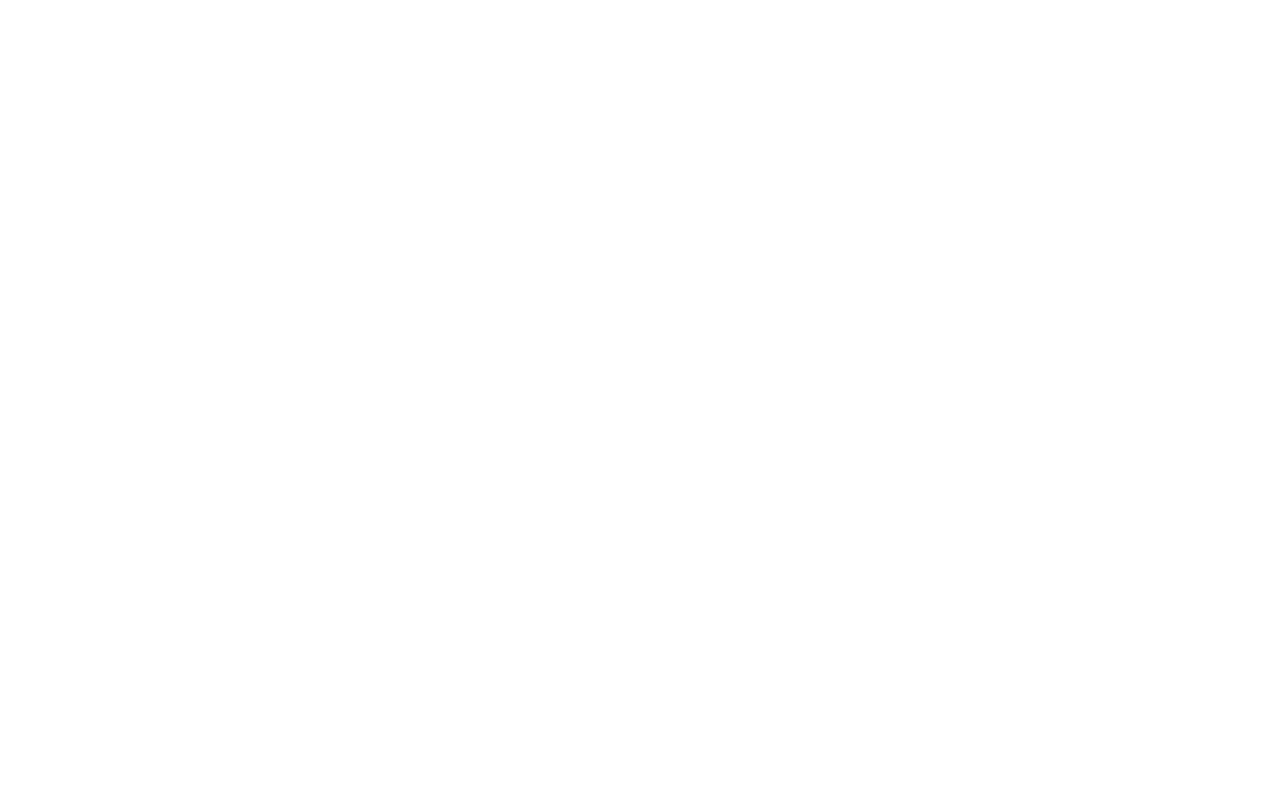
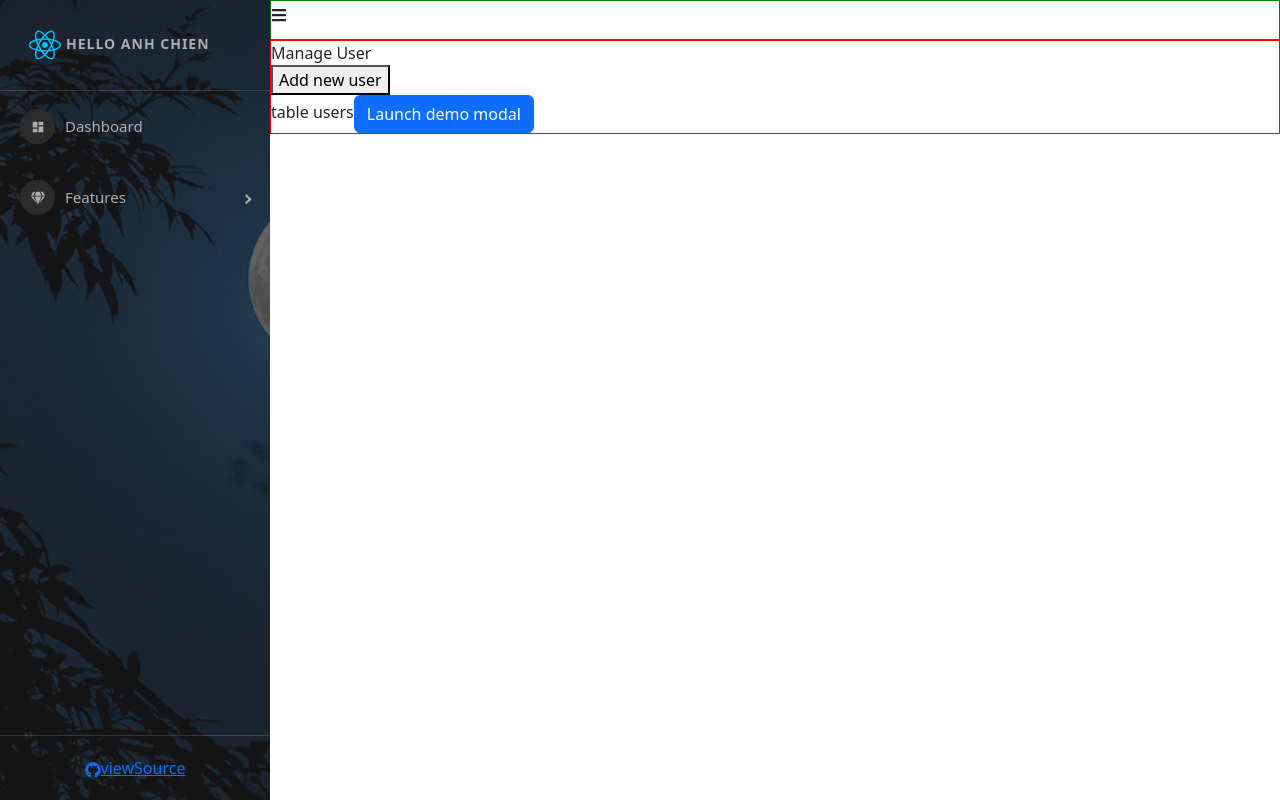
Before and after one commit to chien1605/react_project, a React (Create React App) app: page /admins/manage-users in a window 1280 px wide. Before the commit this address had no page. Built offline with nearby package versions, Linux system fonts and the light colour scheme.

Commit message:
olifr45y

```diff
--- a/src/App.scss
+++ b/src/App.scss
@@ -72,6 +72,7 @@
           background: #464545;
           color: white;
           height: 40px;
+          border: none;
           &:hover{
             color: black;
           }
--- a/src/components/Admin/Admin.js
+++ b/src/components/Admin/Admin.js
@@ -2,6 +2,7 @@
 import './Admin.scss';
 import { FaBars } from 'react-icons/fa';
 import { useState } from "react";
+import { Outlet} from "react-router-dom";
 
 const Admin = (props) => {
     const [collapsed, setCollapsed] = useState(false);
@@ -12,8 +13,12 @@
                 <SideBar collapsed={collapsed} />
             </div>
             <div className="admin-content">
-                <FaBars onClick={() => setCollapsed(!collapsed)} />
-                content goes here
+                <div className="admin-header">
+                    <FaBars onClick={() => setCollapsed(!collapsed)} />
+                </div>
+                <div className="admin-main">
+                    <Outlet/>
+                </div>
             </div>
         </div>
     )
--- a/src/components/Admin/Admin.scss
+++ b/src/components/Admin/Admin.scss
@@ -5,4 +5,14 @@
       height: 100vh !important;
     }
   }
+  .admin-content{
+    width: 100%;
+    .admin-header{
+      height: 40px;
+      border: 1px solid green;
+    }
+    .admin-main{
+      border: 1px solid red;
+    }
+  }
 }
--- /dev/null
+++ b/src/components/Admin/Content/DashBoard.js
@@ -0,0 +1,6 @@
+const Dashboard = (props) => {
+    return (
+        <div>Dash Board</div>
+    )
+};
+export default Dashboard;
--- /dev/null
+++ b/src/components/Admin/Content/ManageUser.js
@@ -0,0 +1,25 @@
+import ModalCreateUser from "./ModalCreateUser";
+
+
+const ManageUser = (props) => {
+    return (
+        <div className="manage-user-container">
+            <div className="title">
+                <div>
+                    Manage User
+                </div>
+            </div>
+            <div className="user-content">
+                <div>
+                    <button>Add new user</button>
+                </div>
+                <div>
+                    table users
+                    <ModalCreateUser/>
+                </div>
+            </div>
+
+        </div>
+    )
+};
+export default ManageUser;
--- /dev/null
+++ b/src/components/Admin/Content/ModalCreateUser.js
@@ -0,0 +1,67 @@
+import { useState } from 'react';
+import Button from 'react-bootstrap/Button';
+import Modal from 'react-bootstrap/Modal';
+
+const ModalCreateUser = () => {
+    const [show, setShow] = useState(false);
+
+    const handleClose = () => setShow(false);
+    const handleShow = () => setShow(true);
+
+    return (
+        <>
+            <Button variant="primary" onClick={handleShow}>
+                Launch demo modal
+            </Button>
+
+            <Modal
+                show={show}
+                onHide={handleClose}
+                size="xl"
+                backdrop="static">
+                <Modal.Header closeButton>
+                    <Modal.Title>Add new user</Modal.Title>
+                </Modal.Header>
+                <Modal.Body>
+                    <form className="row g-3">
+                        <div className="col-md-6">
+                            <label className="form-label">Email</label>
+                            <input type="email" className="form-control"/>
+                        </div>
+                        <div className="col-md-6">
+                            <label className="form-label">Password</label>
+                            <input type="password" className="form-control"/>
+                        </div>
+                        <div className="col-md-6">
+                            <label className="form-label">Username</label>
+                            <input type="text" className="form-control"/>
+                        </div>
+                        <div className="col-md-4">
+                            <label className="form-label">Role</label>
+                            <select className="form-select">
+                                <option selected value="USER">Users</option>
+                                <option value = "ADMIN">ADMIN</option>
+                            </select>
+                        </div>
+
+                        <div className="col-md-12">
+                            <label className="form-label">Image</label>
+                            <input type="file"/>
+                        </div>
+
+                    </form>
+                </Modal.Body>
+                <Modal.Footer>
+                    <Button variant="secondary" onClick={handleClose}>
+                        Close
+                    </Button>
+                    <Button variant="primary" onClick={handleClose}>
+                        Save
+                    </Button>
+                </Modal.Footer>
+            </Modal>
+        </>
+    );
+}
+
+export default ModalCreateUser;
--- a/src/components/Admin/SideBar.js
+++ b/src/components/Admin/SideBar.js
@@ -13,6 +13,7 @@
 import sidebarBg from '../../assets/trang.png';
 import {DiReact} from "react-icons/di";
 import {MdDashboard} from "react-icons/md";
+import {Link} from 'react-router-dom';
 
 
 const SideBar = (props) => {
@@ -51,6 +52,7 @@
                             // suffix={<span className="badge red">New</span>}
                         >
                             Dashboard
+                            <Link to="/admins"/>
                         </MenuItem>
                     </Menu>
                     <Menu iconShape="circle">
@@ -58,7 +60,10 @@
                             icon={<FaGem />}
                             title="Features"
                         >
-                            <MenuItem>Quản lý users</MenuItem>
+                            <MenuItem>
+                                Quản lý users
+                                <Link to="/admins/manage-users"/>
+                            </MenuItem>
                             <MenuItem>Quản Lý Bài Quiz</MenuItem>
                             <MenuItem>Quản Lý câu hỏi</MenuItem>
                         </SubMenu>
--- a/src/index.js
+++ b/src/index.js
@@ -9,6 +9,8 @@
 import User from "./components/User/User";
 import Admin from "./components/Admin/Admin";
 import HomePage from "./components/Home/HomePage";
+import ManageUser from "./components/Admin/Content/ManageUser";
+import Dashboard from "./components/Admin/Content/DashBoard";
 
 const root = ReactDOM.createRoot(document.getElementById('root'));
 root.render(
@@ -20,7 +22,10 @@
                   <Route index element={<HomePage/>}/>
                   <Route path = "/users" element={<User/>}/>
               </Route>
-              <Route path = "/admins" element={<Admin/>}/>
+              <Route path = "admins" element={<Admin/>}>
+                  <Route index element={<Dashboard/>}/>
+                  <Route path = "manage-users" element={<ManageUser/>}/>
+              </Route>
           </Routes>
       </BrowserRouter>
     {/*</React.StrictMode>*/}
```
